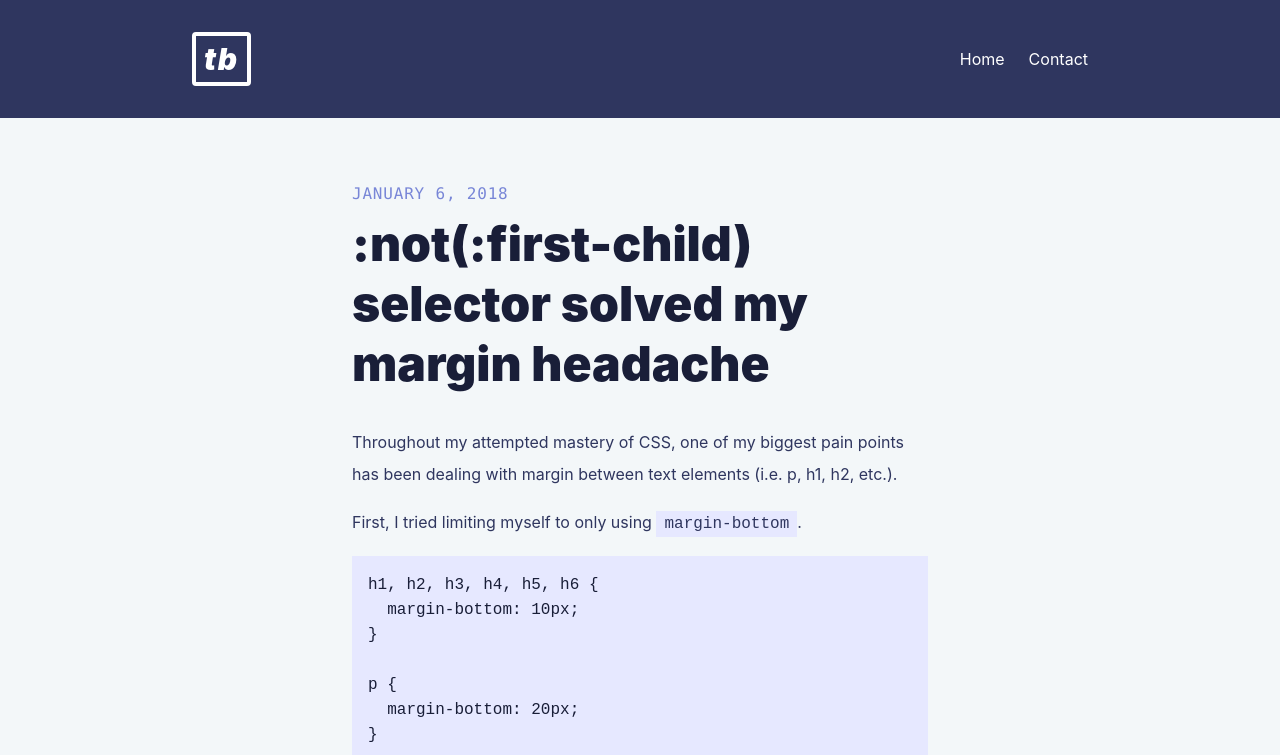
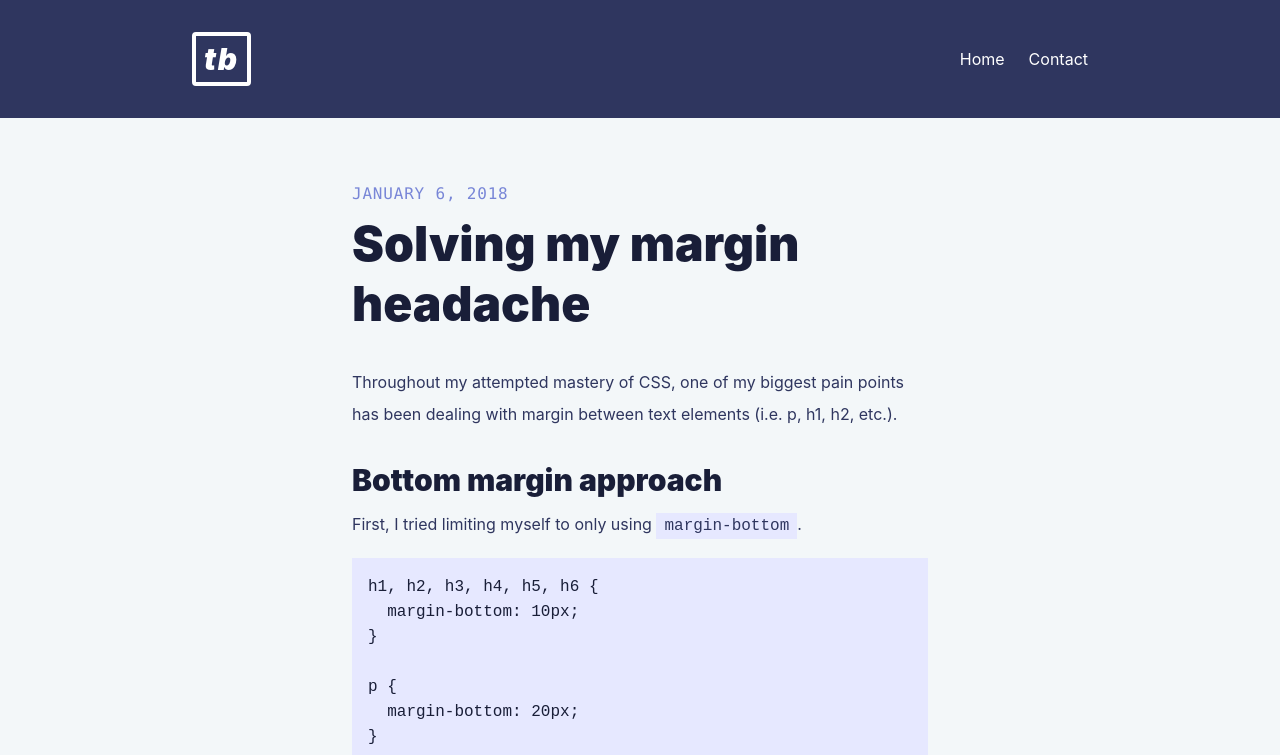
Before and after one commit to scottwater/taylorbryant.github.io, a Jekyll site: the page built from _posts/2018-01-06-solving-my-margin-headache.md, in a window 1280 px wide and 900 px high, cut to the strip 0-755 px from the top of the window. Built offline with Jekyll 4.4.1, drawn with Linux system fonts in a browser that asks for light colours; nearby versions of some CDN libraries.

Commit message:
Update and rename 2018-01-06-not-first-child-selector-solved-my-margin-headache.md to 2018-01-06-solving-my-margin-headache.md

````diff
--- a/_posts/2018-01-06-not-first-child-selector-solved-my-margin-headache.md
+++ b/_posts/2018-01-06-solving-my-margin-headache.md
@@ -1,13 +1,14 @@
 ---
 layout: post
-title:  ":not(:first-child) selector solved my margin headache"
-permalink: /not-first-child-selector-solved-my-margin-headache/
+title:  "Solving my margin headache"
+permalink: /solving-my-margin-headache/
 description:
-tags: [first-child,selector,margin,taylor,bryant,web,design,memphis]
+tags: [first-child,last-child,selector,margin,taylor,bryant,web,design,memphis]
 ---
 
 Throughout my attempted mastery of CSS, one of my biggest pain points has been dealing with margin between text elements (i.e. p, h1, h2, etc.).
 
+## Bottom margin approach
 First, I tried limiting myself to only using `margin-bottom`.
 
 ```css
````
